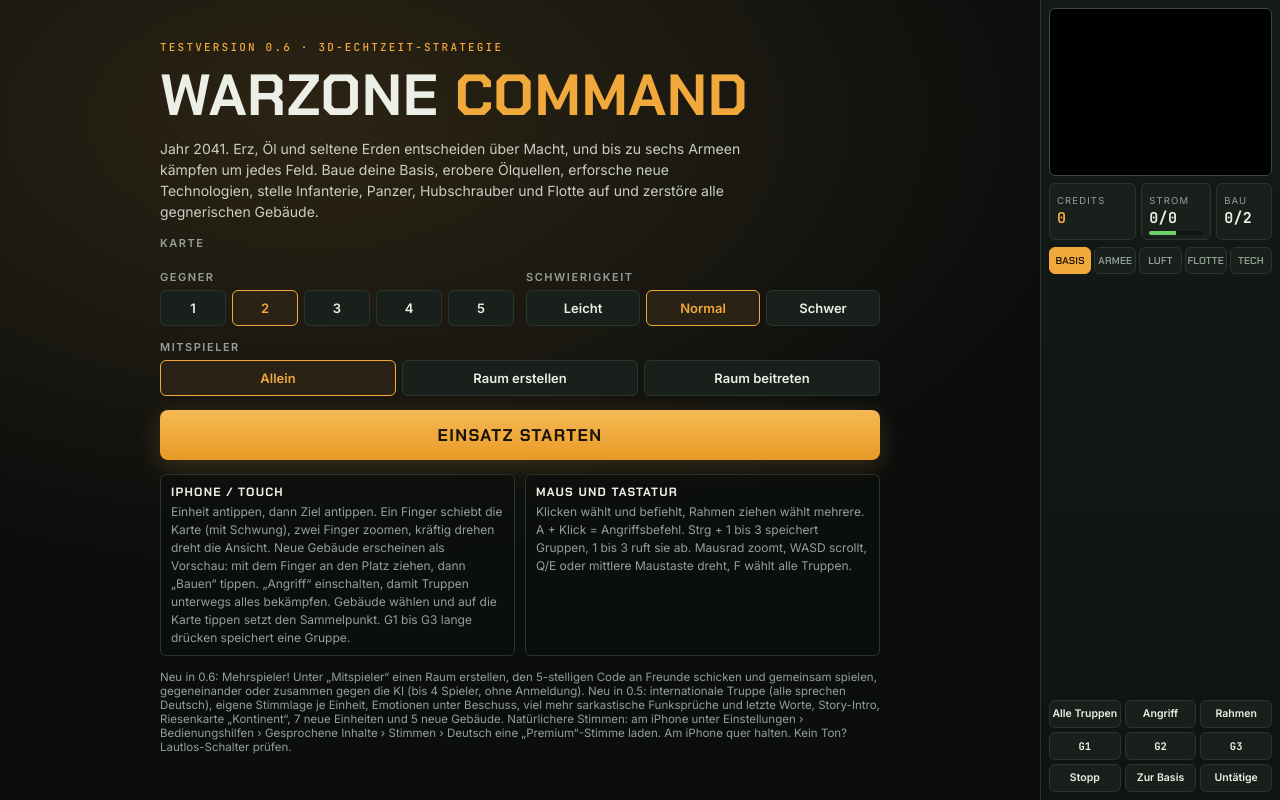
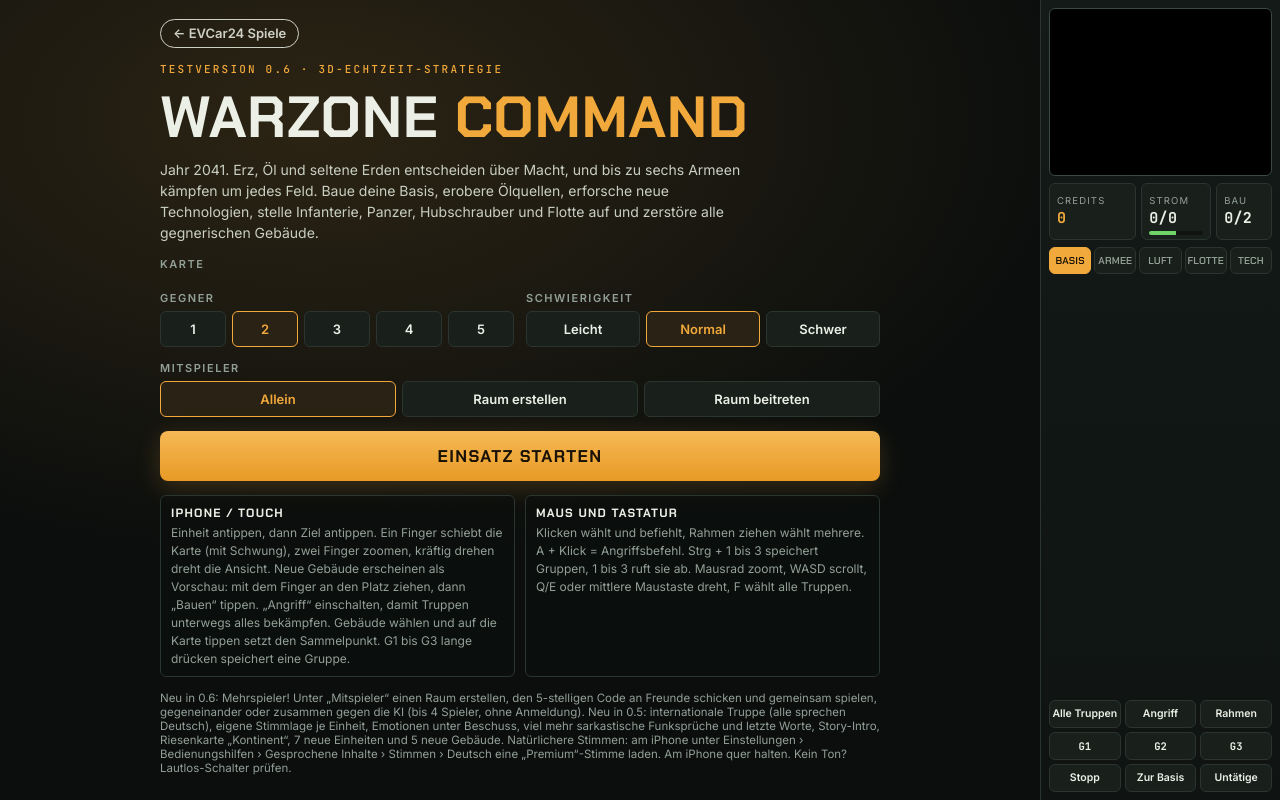
Before and after one commit to Erlikhan1453/warzone-command, a plain HTML site: page index.html in a window 1280 px wide. Drawn offline with nearby package versions, Linux system fonts and the light colour scheme.

Commit message:
Link «← EVCar24 Spiele» oben im Start- und Endbildschirm (#2)
Claude-Session: https://claude.ai/code/session_01SPGNLnZxAkC93EyudYNt7E

Co-authored-by: Claude <noreply@anthropic.com>

```diff
--- a/index.html
+++ b/index.html
@@ -220,6 +220,9 @@ body.cine #zoomBar{display:none!important}
   .acts button{min-height:34px;padding:4px 2px}
   .tabs button{min-height:32px}
 }
+.siteBack{align-self:flex-start;display:inline-flex;align-items:center;padding:6px 12px;border:1px solid currentColor;border-radius:999px;font:600 13px/1.2 var(--body);color:var(--fg);opacity:.85;text-decoration:none;-webkit-tap-highlight-color:transparent}
+.siteBack:hover,.siteBack:focus-visible{opacity:1;color:var(--accent)}
+@media (pointer:coarse){.siteBack{min-height:38px}}
 </style>
 </head>
 <body>
@@ -253,6 +256,7 @@ body.cine #zoomBar{display:none!important}
 
     <div class="ov" id="startOv">
       <div class="card">
+        <a class="siteBack" href="https://headless-hydcymamlkc-acar28-1406.wix-site-host.com/spiele/index.html" target="_top">← EVCar24 Spiele</a>
         <div class="eyebrow">Testversion 0.6 · 3D-Echtzeit-Strategie</div>
         <h1>Warzone <em>Command</em></h1>
         <p>Jahr 2041. Erz, Öl und seltene Erden entscheiden über Macht, und bis zu sechs Armeen kämpfen um jedes Feld. Baue deine Basis, erobere Ölquellen, erforsche neue Technologien, stelle Infanterie, Panzer, Hubschrauber und Flotte auf und zerstöre alle gegnerischen Gebäude.</p>
@@ -291,6 +295,7 @@ body.cine #zoomBar{display:none!important}
 
     <div class="ov" id="endOv" hidden>
       <div class="card">
+        <a class="siteBack" href="https://headless-hydcymamlkc-acar28-1406.wix-site-host.com/spiele/index.html" target="_top">← EVCar24 Spiele</a>
         <div class="eyebrow" id="endEyebrow">Einsatzbericht</div>
         <h1 id="endTitle">Sieg</h1>
         <p id="endText"></p>
```
